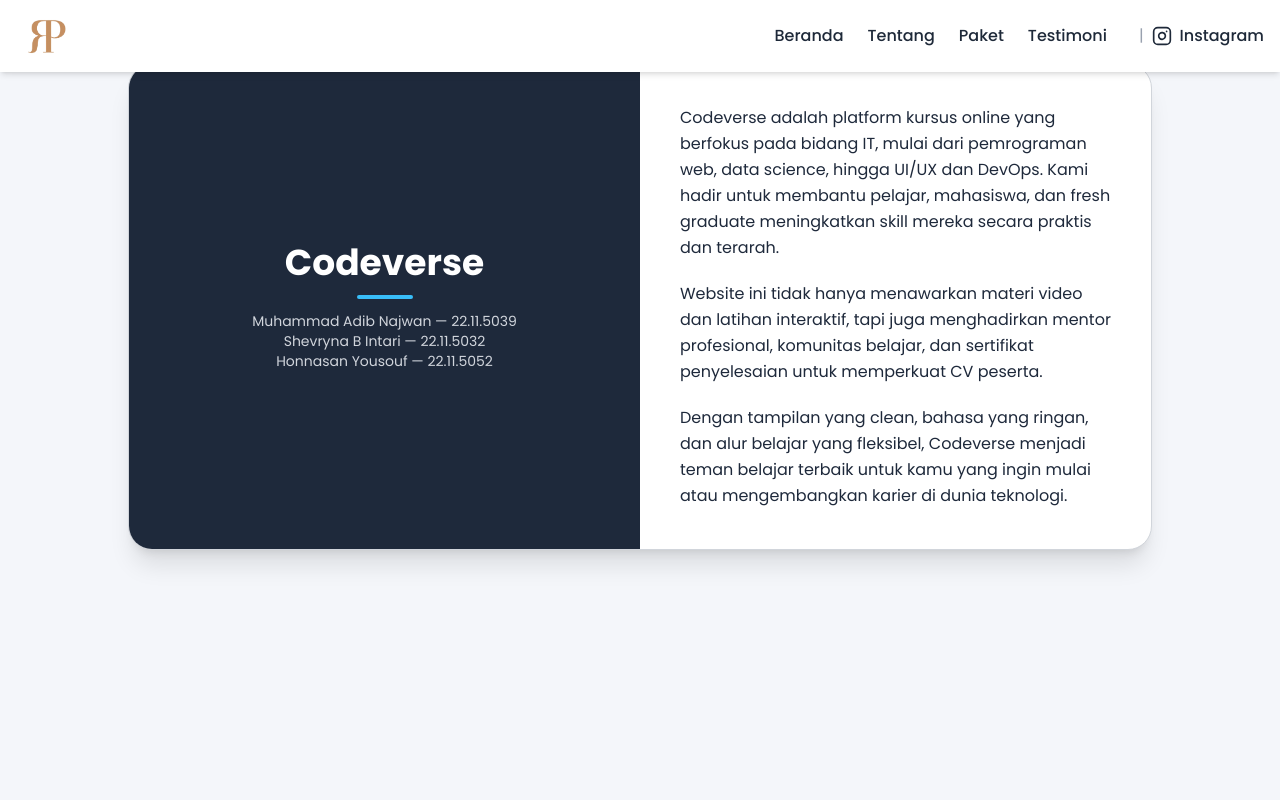
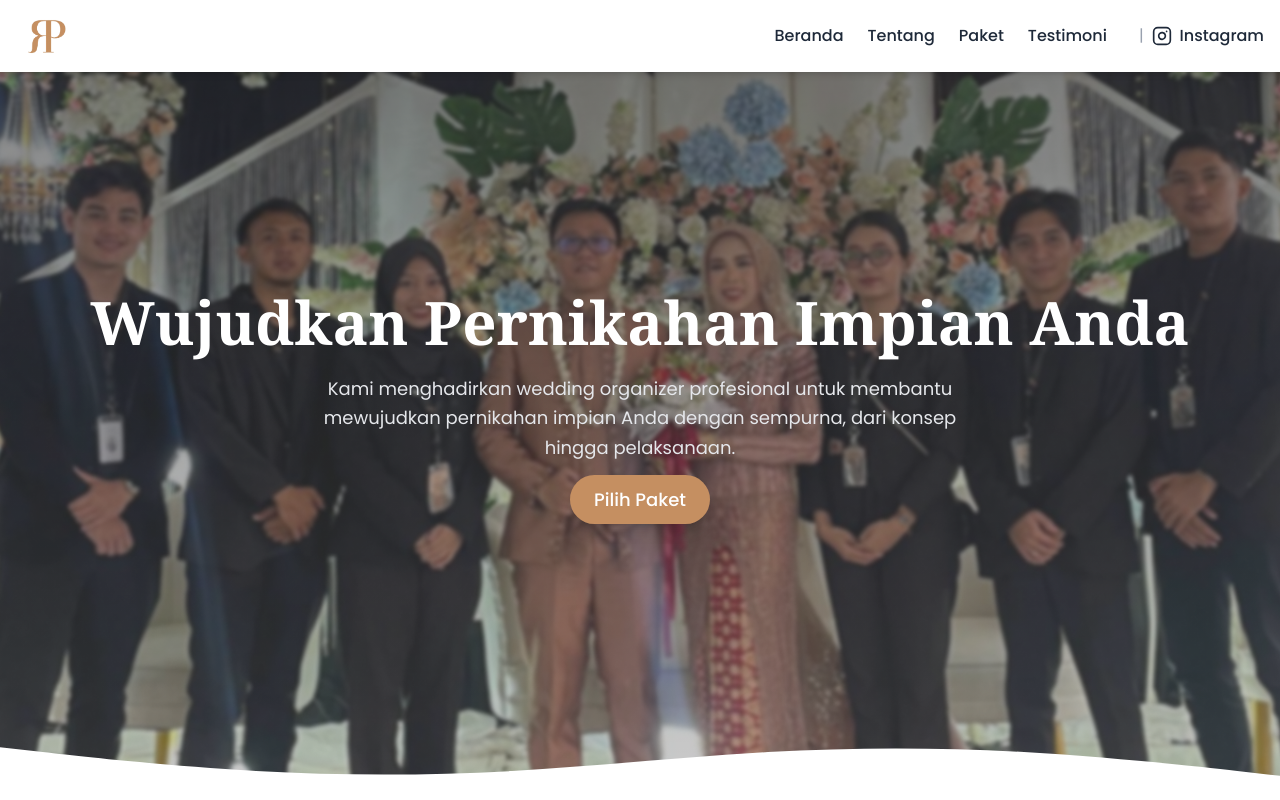
Before and after one commit to adibnajwan/codeverse, a React (Vite) app: page / in a window 1280 px wide. Shown: the top 800 px of the page. Built offline with nearby package versions, Linux system fonts and the light colour scheme; a web font is replaced by a local one.

Commit message:
feat: non activated teaminfo

```diff
--- a/src/App.jsx
+++ b/src/App.jsx
@@ -6,12 +6,12 @@ import About from './components/About';
 import Pricing from './components/Pricing';
 import Testimonials from './components/Testimonials';
 import Footer from './components/Footer';
-import TeamInfo from './components/TeamInfo';
+// import TeamInfo from './components/TeamInfo';
 
 function App() {
   return (
     <div className="min-h-screen">
-      <TeamInfo />
+      {/* <TeamInfo /> */}
       <Navbar />
       <Hero />
       <Stats />
```
